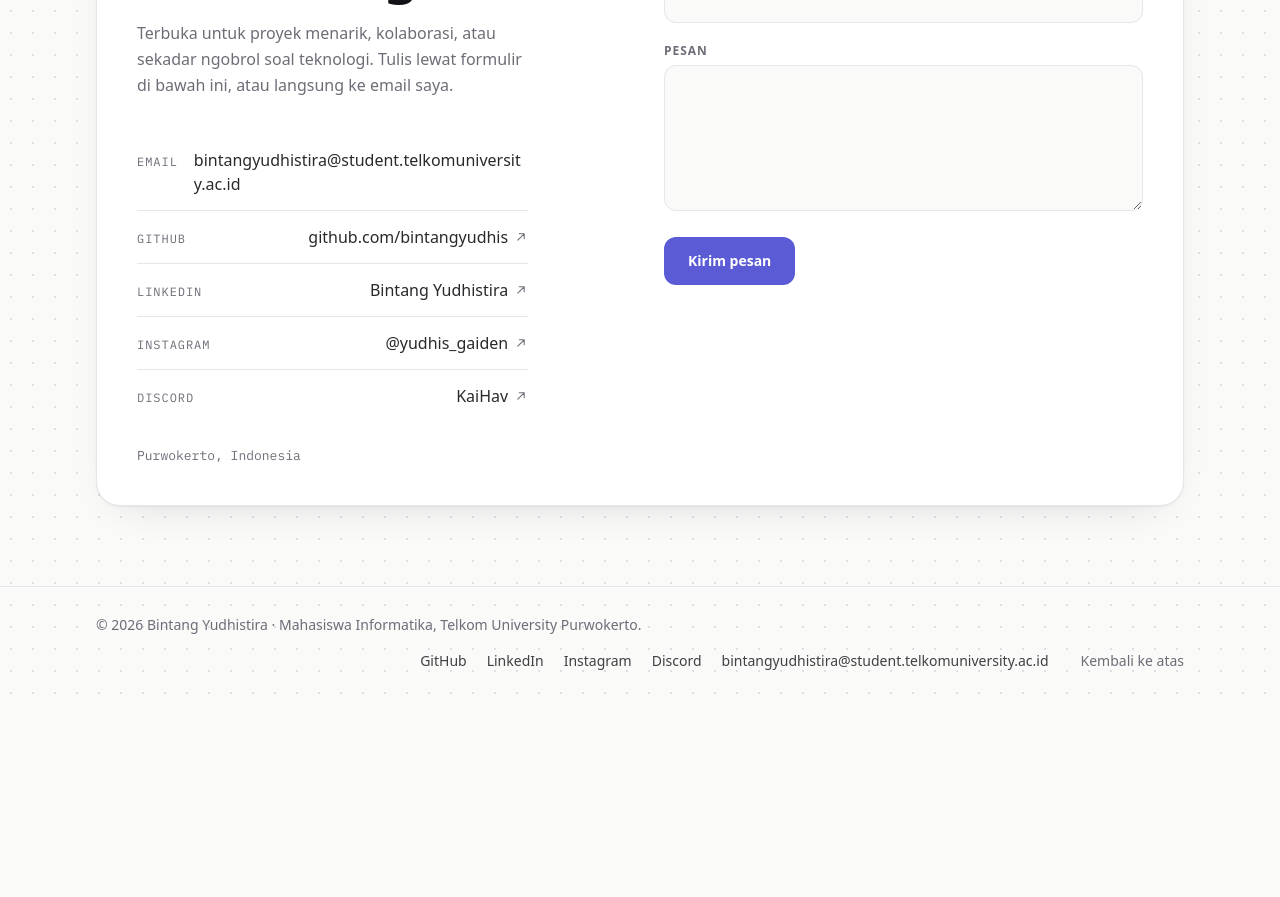
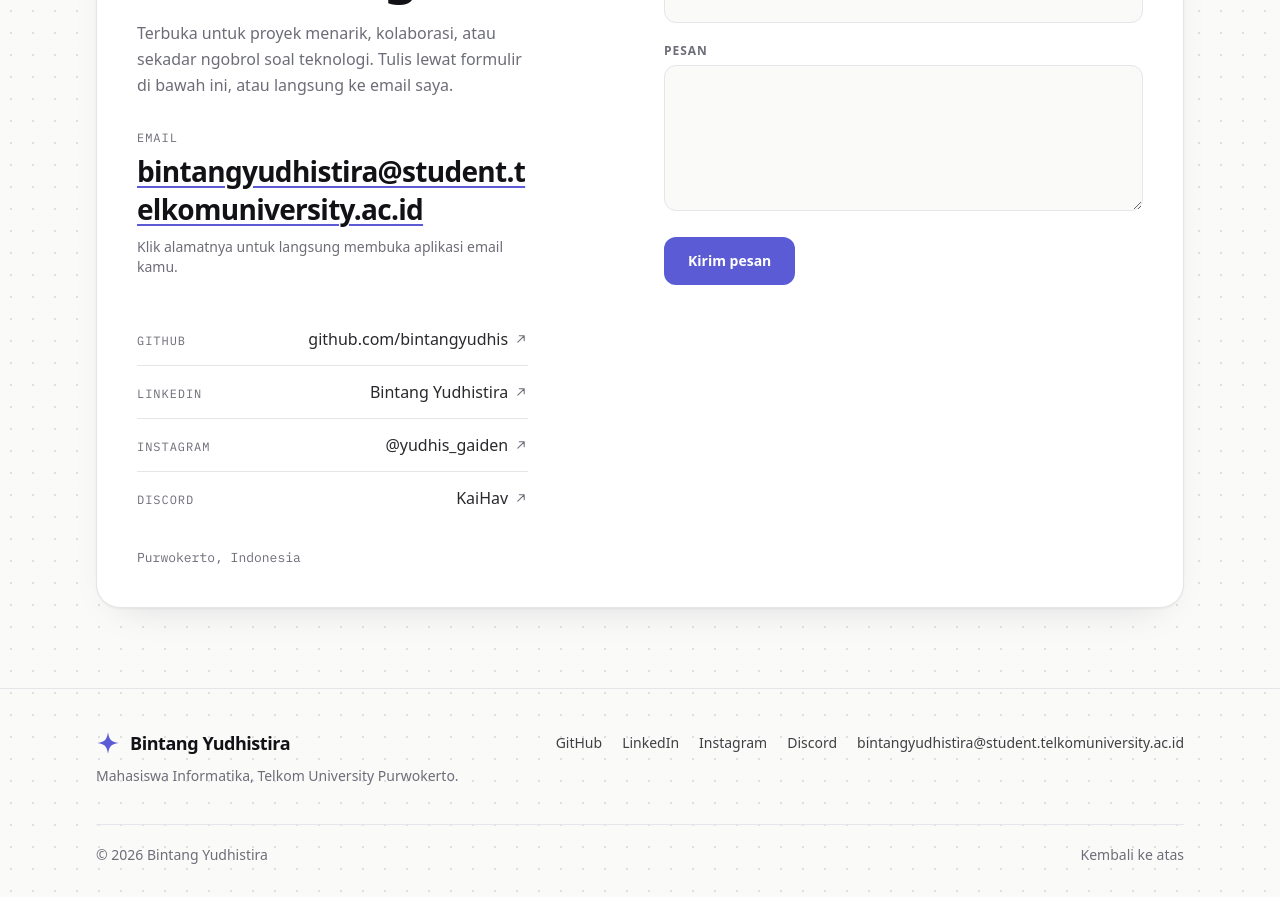
Before and after one commit to bintangyudhis/portfolio, a Next.js app: page / in a window 1280 px wide. Shown: the part 10340-11237 px from the top of the page. Before the commit the page ends 11043 px from the top, so only its background shows below. Built offline with nearby package versions, Linux system fonts and the light colour scheme; no server answers; the database is empty.

Commit message:
Kontak: email besar mailto ala referensi; footer dua baris dengan brand dan logo

```diff
--- a/src/components/Contact.tsx
+++ b/src/components/Contact.tsx
@@ -15,7 +15,6 @@ export default function Contact({
   profile: ProfileContent;
 }) {
   const channels = [
-    { label: "Email", value: profile.email, href: `mailto:${profile.email}` },
     { label: "GitHub", value: "github.com/bintangyudhis", href: profile.githubUrl },
     { label: "LinkedIn", value: "Bintang Yudhistira", href: profile.linkedinUrl },
     { label: "Instagram", value: "@yudhis_gaiden", href: profile.instagramUrl },
@@ -37,6 +36,21 @@ export default function Contact({
               <p className="mt-5 max-w-md leading-relaxed text-faded">
                 {t("contactIntro", locale)}
               </p>
+
+              <div className="mt-8">
+                <p className="font-mono text-xs tracking-[0.08em] text-faded uppercase">
+                  Email
+                </p>
+                <a
+                  href={`mailto:${profile.email}`}
+                  className="mt-1.5 block text-[clamp(1.3rem,3.4vw,1.75rem)] leading-snug font-extrabold tracking-tight break-all text-ink underline decoration-flame decoration-2 underline-offset-4 transition-colors hover:text-flame"
+                >
+                  {profile.email}
+                </a>
+                <p className="mt-2 text-sm text-faded">
+                  {t("contactEmailHint", locale)}
+                </p>
+              </div>
 
               <ul className="mt-9 divide-y divide-line">
                 {channels.map((c) => (
--- a/src/components/SiteFooter.tsx
+++ b/src/components/SiteFooter.tsx
@@ -1,6 +1,12 @@
+import LogoMark from "./Logo";
 import { t, type Locale } from "@/lib/i18n";
 import type { ProfileContent } from "@/lib/content";
 
+/**
+ * Footer in the v3 system, following the reference layout: a brand row
+ * (mark, full name, tagline) with the channels on the right, then a
+ * hairline row with the copyright and a back-to-top link.
+ */
 export default function SiteFooter({
   locale,
   profile,
@@ -19,12 +25,21 @@ export default function SiteFooter({
 
   return (
     <footer className="border-t border-line">
-      <div className="mx-auto flex w-full max-w-6xl flex-wrap items-center gap-x-8 gap-y-3 px-5 py-7 md:px-8">
-        <p className="min-w-0 text-sm text-faded">
-          © {year} {profile.name} · {t("footerTagline", locale)}
+      <div className="mx-auto w-full max-w-6xl px-5 pt-10 pb-8 md:px-8">
+        <div className="flex flex-col gap-6 md:flex-row md:items-start md:justify-between">
+          <div className="min-w-0">
+            <p className="flex items-center gap-2.5">
+              <LogoMark className="h-6 w-6 shrink-0 text-flame" />
+              <span className="text-lg font-extrabold tracking-tight text-ink">
+                {profile.name}
+              </span>
             </p>
+            <p className="mt-2 max-w-sm text-sm leading-relaxed text-faded">
+              {t("footerTagline", locale)}
+            </p>
+          </div>
           <nav
-          className="flex flex-wrap gap-x-5 gap-y-1 md:ml-auto"
+            className="flex flex-wrap gap-x-5 gap-y-2 md:justify-end"
             aria-label="Footer"
           >
             {channels.map((c) => (
@@ -43,13 +58,20 @@ export default function SiteFooter({
               </a>
             ))}
           </nav>
+        </div>
+
+        <div className="mt-9 flex flex-wrap items-center gap-x-6 gap-y-2 border-t border-line pt-5">
+          <p className="text-sm text-faded">
+            © {year} {profile.name}
+          </p>
           <a
             href="#top"
-          className="text-sm whitespace-nowrap text-faded transition-colors hover:text-ink"
+            className="text-sm whitespace-nowrap text-faded transition-colors hover:text-ink md:ml-auto"
           >
             {t("backToTop", locale)}
           </a>
         </div>
+      </div>
     </footer>
   );
 }
--- a/src/lib/i18n.ts
+++ b/src/lib/i18n.ts
@@ -75,6 +75,11 @@ const ui = {
     id: "Terbuka untuk proyek menarik, kolaborasi, atau sekadar ngobrol soal teknologi. Tulis lewat formulir di bawah ini, atau langsung ke email saya.",
     en: "Open to interesting projects, collaborations, or just a good tech conversation. Write through the form below, or straight to my email.",
     jp: "面白いプロジェクト、コラボレーション、技術についての雑談も歓迎します。下のフォームか、直接メールでご連絡ください。",
+  },
+  contactEmailHint: {
+    id: "Klik alamatnya untuk langsung membuka aplikasi email kamu.",
+    en: "Click the address to open your email app right away.",
+    jp: "アドレスをクリックするとメールアプリが開きます。",
   },
   formName: { id: "Nama", en: "Name", jp: "お名前" },
   formEmail: { id: "Email", en: "Email", jp: "メールアドレス" },
```
Lines whose indentation alone changed are shown as unchanged.
